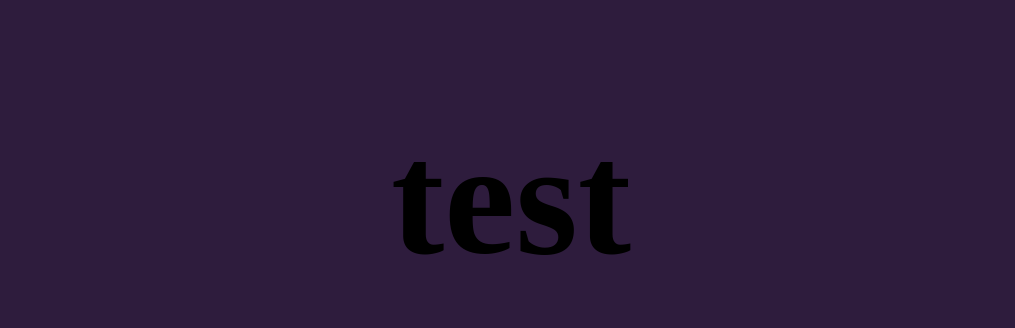
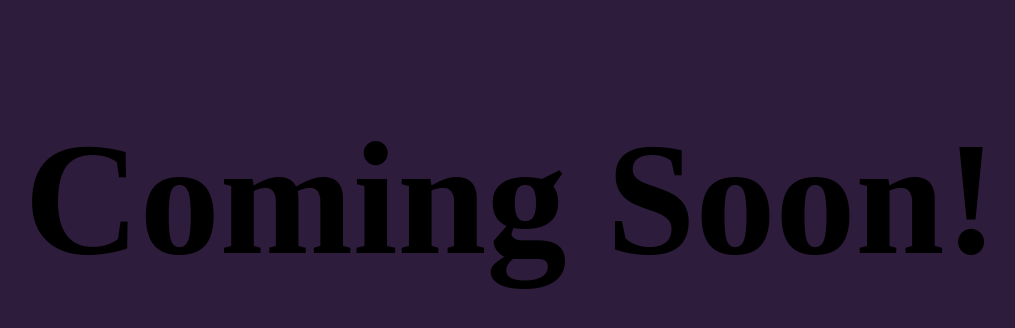
Before and after one commit to snirly/snirly.github.io, a plain HTML site: page index.html in a window 1280 px wide. Shown: the whole page, without its empty margins (129-1144 px from the left). Drawn offline with Linux system fonts and the light colour scheme.

Commit message:
Update index.html

```diff
--- a/index.html
+++ b/index.html
@@ -9,7 +9,7 @@
 </head>
 <body>
     <div class="main">
-        <h1>test</h1>
+        <h1>Coming Soon!</h1>
     </div>
 </body>
 </html>
```
